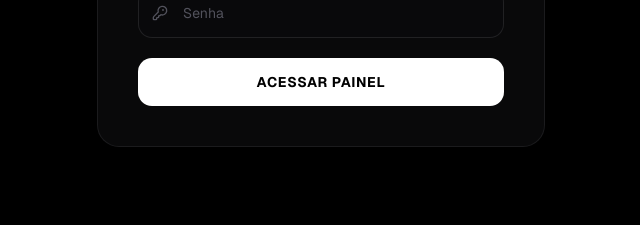
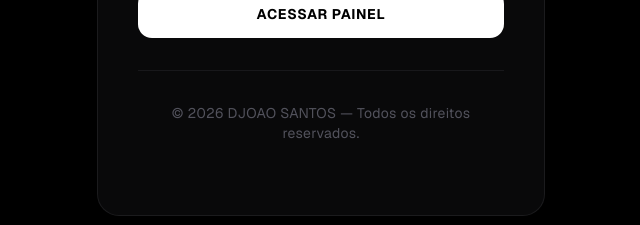
Before and after one commit to Lucasjoaosantos/BarbeariaDomBlack, a Next.js app: page / in a window 1280 px wide. Shown: the part 504-729 px from the top of the page, without its empty margins (319-959 px from the left). Built offline with nearby package versions, Linux system fonts and the light colour scheme.

Commit message:
Update page.tsx

```diff
--- a/app/page.tsx
+++ b/app/page.tsx
@@ -119,7 +119,10 @@ export default function LoginPage() {
             )}
           </button>
         </form>
-
+      {/* FOOTER */}
+      <footer className="border-t border-zinc-900 py-8 text-center text-zinc-600 text-sm tracking-wide">
+        © 2026 DJOAO SANTOS — Todos os direitos reservados.
+      </footer>
       </div>
     </div>
   )
```
